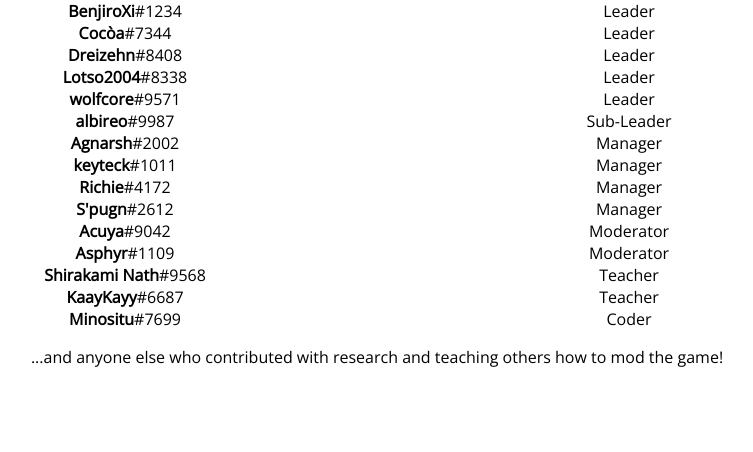
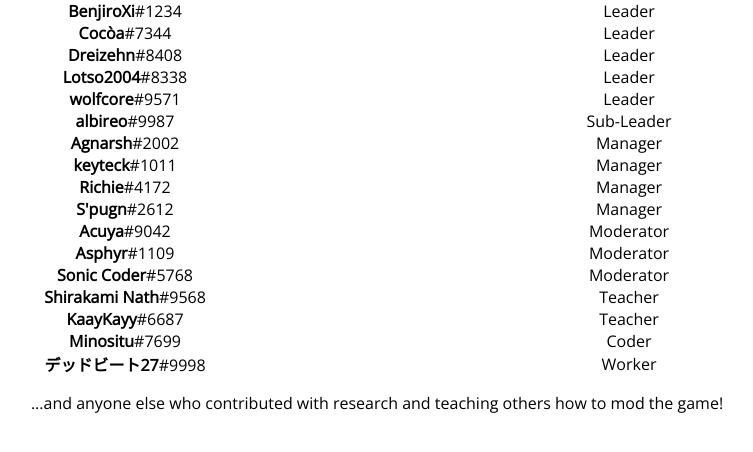
Before and after one commit to Spugn/sao-md-announcement-policy, a plain HTML site: page analytics/index.html in a window 1280 px wide. Shown: the part 86-538 px from the top of the page, without its empty margins (263-1016 px from the left). Drawn offline with nearby package versions, Linux system fonts and the light colour scheme.

Commit message:
Update index.html

```diff
--- a/analytics/index.html
+++ b/analytics/index.html
@@ -100,6 +100,13 @@
         </div>
 
         <div>
+            <strong>Sonic Coder</strong>#5768
+        </div>
+        <div class="role">
+            Moderator
+        </div>
+
+        <div>
             <strong>Shirakami Nath</strong>#9568
         </div>
         <div class="role">
@@ -119,6 +126,13 @@
         <div class="role">
             Coder
         </div>
+
+        <div>
+            <strong>デッドビート27</strong>#9998
+        </div>
+        <div class="role">
+            Worker
+        </div>
     </div>
     <p>
         ...and anyone else who contributed with research and teaching others how to mod the game!
```
